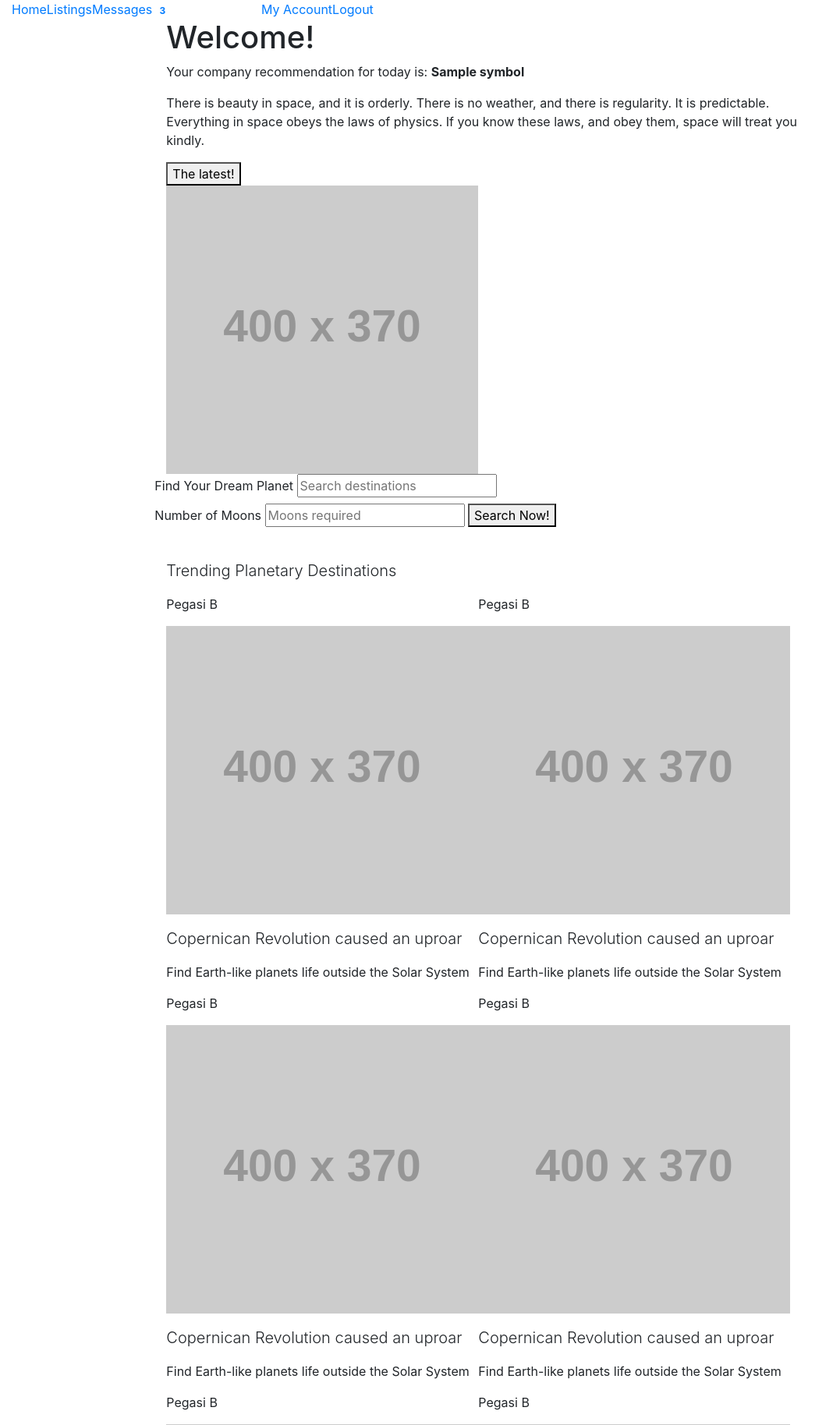
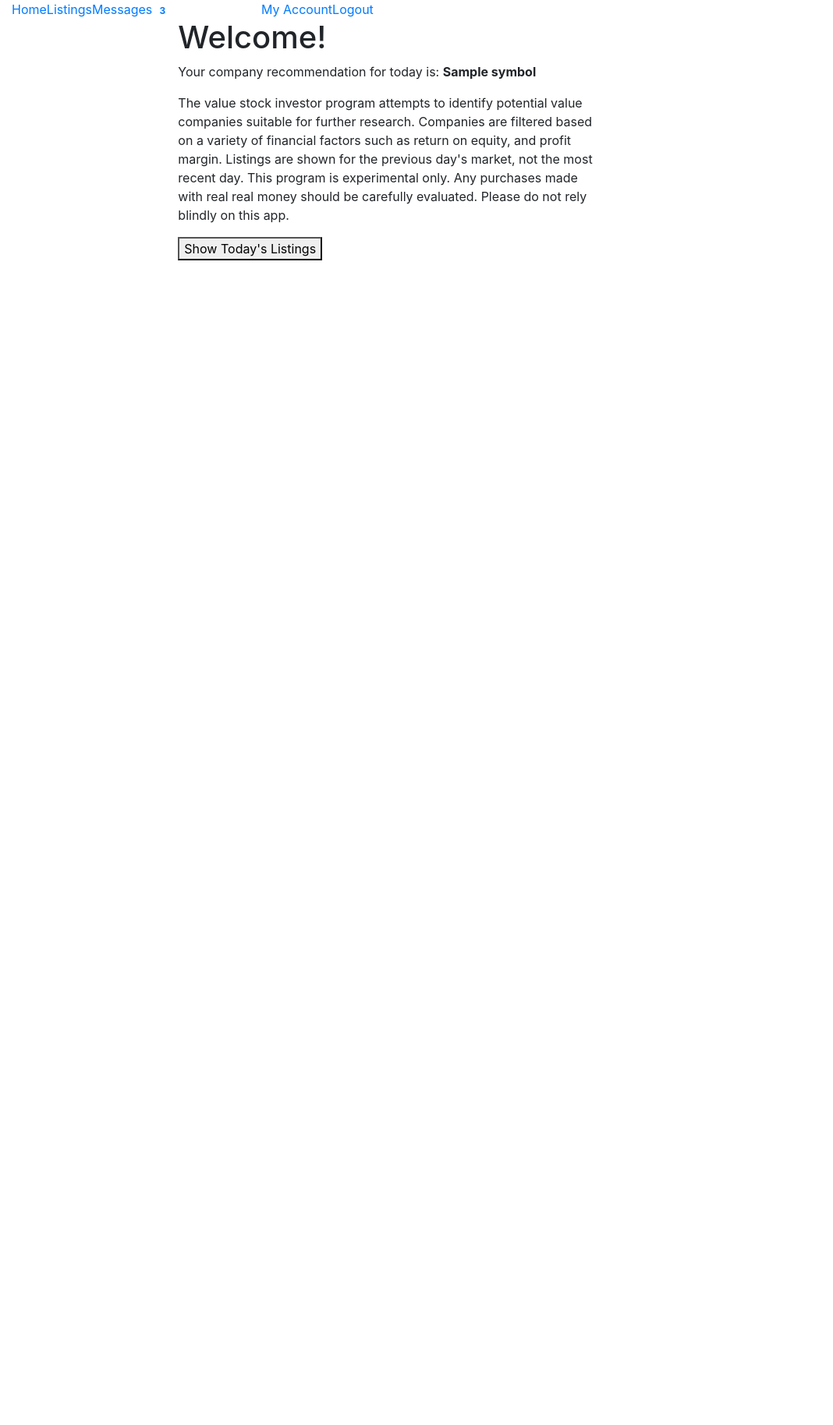
Before and after one commit to kflavin/stock_screener_web, a Python web app: template templates/index.html in a window 1280 px wide. Shown: the top 1828 px of the page at 78% size, without its empty margins (0-1068 px from the left). After the commit the page ends 334 px from the top, so only its background shows below. Run offline with Jinja, Linux system fonts and the light colour scheme; the template is opened without the code that fills it: most values are stand-ins (such as "Sample title", 1, 10 or a date in 2020); grey boxes labelled with a size stand in for pictures from a placeholder-image service; some libraries are stand-ins or nearby versions.

Commit message:
Working, basic web interface.

```diff
--- a/main.py
+++ b/main.py
@@ -19,7 +19,7 @@ from database import session, Indicators, Company, desc, asc
 app = Flask(__name__)
 app.config['DEBUG'] = True
 app.config['SECRET_KEY'] = 'super-secret'
-app.config['SQLALCHEMY_DATABASE_URI'] = 'sqlite://'
+app.config['SQLALCHEMY_DATABASE_URI'] = '***REMOVED***://***REMOVED***:***REMOVED***@***REMOVED***/***REMOVED***'
 
 # Add custom function to Jinja template
 app.jinja_env.globals.update(convert_to_cash=convert_to_cash)
@@ -55,8 +55,10 @@ security = Security(app, user_datastore)
 # Create a user to test with
 @app.before_first_request
 def create_user():
+    print "Creating everything......."
     db.create_all()
-    user_datastore.create_user(email='admin', password='password')
+    if db.session.query(User).filter_by(email='admin').count() == 0:
+        user_datastore.create_user(email='admin', password='password')
     db.session.commit()
 
 # Views
--- a/requirements.txt
+++ b/requirements.txt
@@ -2,3 +2,6 @@ SQLAlchemy==1.0.9
 flask
 Flask-Security
 Flask-SQLAlchemy
+Flask-script
+Flask-migrate
+coverage
--- a/templates/index.html
+++ b/templates/index.html
@@ -2,146 +2,17 @@
 {% block content %}
 
 <div class="row">
-<div class="medium-7 large-6 columns">
+<div class="col-md-8">
 <h1>Welcome!</h1>
 <p>Your company recommendation for today is: <b>{{ company.symbol }}</b></p>
-<p class="subheader">There is beauty in space, and it is orderly. There is no weather, and there is regularity. It is predictable. Everything in space obeys the laws of physics. If you know these laws, and obey them, space will treat you kindly.</p>
-<a href="/listings"><button class="button">The latest!</button></a>
-</div>
-<div class="show-for-large large-3 columns">
-<img src="http://placehold.it/400x370&text=PSR1257 + 12 C" alt="picture of space">
-</div>
-<div class="medium-5 large-3 columns">
-<div class="callout secondary">
-<form>
-<div class="row">
-<div class="small-12 columns">
-<label>Find Your Dream Planet
-<input type="text" placeholder="Search destinations">
-</label>
-</div>
-<div class="small-12 columns">
-<label>Number of Moons
-<input type="number" placeholder="Moons required">
-</label>
-<button type="submit" class="button">Search Now!</button>
+<p class="subheader">
+The value stock investor program attempts to identify potential value companies suitable for further research.  Companies are filtered based on a variety of financial factors such as return on equity, and profit margin.  Listings are shown for the previous day's market, not the most recent day.
+
+This program is experimental only.  Any purchases made with real real money should be carefully evaluated.  Please do not rely blindly on this app.
+</p>
+<a href="/listings"><button class="button">Show Today's Listings</button></a>
 </div>
 </div>
-</form>
-</div>
-</div>
-</div>
-<div class="row column">
-<hr>
-</div>
-<div class="row column">
-<p class="lead">Trending Planetary Destinations</p>
-</div>
-<div class="row small-up-1 medium-up-2 large-up-3">
-<div class="column">
-<div class="callout">
-<p>Pegasi B</p>
-<p><img src="http://placehold.it/400x370&text=Pegasi B" alt="image of a planet called Pegasi B"></p>
-<p class="lead">Copernican Revolution caused an uproar</p>
-<p class="subheader">Find Earth-like planets life outside the Solar System</p>
-</div>
-</div>
-<div class="column">
-<div class="callout">
-<p>Pegasi B</p>
-<p><img src="http://placehold.it/400x370&text=Pegasi B" alt="image of a planet called Pegasi B"></p>
-<p class="lead">Copernican Revolution caused an uproar</p>
-<p class="subheader">Find Earth-like planets life outside the Solar System</p>
-</div>
-</div>
-<div class="column">
-<div class="callout">
-<p>Pegasi B</p>
-<p><img src="http://placehold.it/400x370&text=Pegasi B" alt="image of a planet called Pegasi B"></p>
-<p class="lead">Copernican Revolution caused an uproar</p>
-<p class="subheader">Find Earth-like planets life outside the Solar System</p>
-</div>
-</div>
-<div class="column">
-<div class="callout">
-<p>Pegasi B</p>
-<p><img src="http://placehold.it/400x370&text=Pegasi B" alt="image of a planet called Pegasi B"></p>
-<p class="lead">Copernican Revolution caused an uproar</p>
-<p class="subheader">Find Earth-like planets life outside the Solar System</p>
-</div>
-</div>
-<div class="column">
-<div class="callout">
-<p>Pegasi B</p>
-<p><img src="http://placehold.it/400x370&text=Pegasi B" alt="image of a planet called Pegasi B"></p>
-<p class="lead">Copernican Revolution caused an uproar</p>
-<p class="subheader">Find Earth-like planets life outside the Solar System</p>
-</div>
-</div>
-<div class="column">
-<div class="callout">
-<p>Pegasi B</p>
-<p><img src="http://placehold.it/400x370&text=Pegasi B" alt="image of a planet called Pegasi B"></p>
-<p class="lead">Copernican Revolution caused an uproar</p>
-<p class="subheader">Find Earth-like planets life outside the Solar System</p>
-</div>
-</div>
-</div>
-<div class="row column">
-<a class="button hollow expanded">Load More</a>
-</div>
 <footer>
-<div class="row expanded callout secondary">
-<div class="small-6 large-3 columns">
-<p class="lead">Offices</p>
-<ul class="menu vertical">
-<li><a href="#">One</a></li>
-<li><a href="#">Two</a></li>
-<li><a href="#">Three</a></li>
-<li><a href="#">Four</a></li>
-</ul>
-</div>
-<div class="small-6 large-3 columns">
-<p class="lead">Solar Systems</p>
-<ul class="menu vertical">
-<li><a href="#">One</a></li>
-<li><a href="#">Two</a></li>
-<li><a href="#">Three</a></li>
-<li><a href="#">Four</a></li>
-</ul>
-</div>
-<div class="small-6 large-3 columns">
-<p class="lead">Contact</p>
-<ul class="menu vertical">
-<li><a href="#"><i class="fi-social-twitter"></i> Twitter</a></li>
-<li><a href="#"><i class="fi-social-facebook"></i> Facebook</a></li>
-<li><a href="#"><i class="fi-social-instagram"></i> Instagram</a></li>
-<li><a href="#"><i class="fi-social-pinterest"></i> Pinterest</a></li>
-</ul>
-</div>
-<div class="small-6 large-3 columns">
-<p class="lead">Offices</p>
-<ul class="menu vertical">
-<li><a href="#">One</a></li>
-<li><a href="#">Two</a></li>
-<li><a href="#">Three</a></li>
-<li><a href="#">Four</a></li>
-</ul>
-</div>
-</div>
-<div class="row">
-<div class="medium-6 columns">
-<ul class="menu">
-<li><a href="#">Legal</a></li>
-<li><a href="#">Partner</a></li>
-<li><a href="#">Explore</a></li>
-</ul>
-</div>
-<div class="medium-6 columns">
-<ul class="menu float-right">
-<li class="menu-text">Copyright</li>
-</ul>
-</div>
-</div>
 </footer>
 {% endblock %}
```
